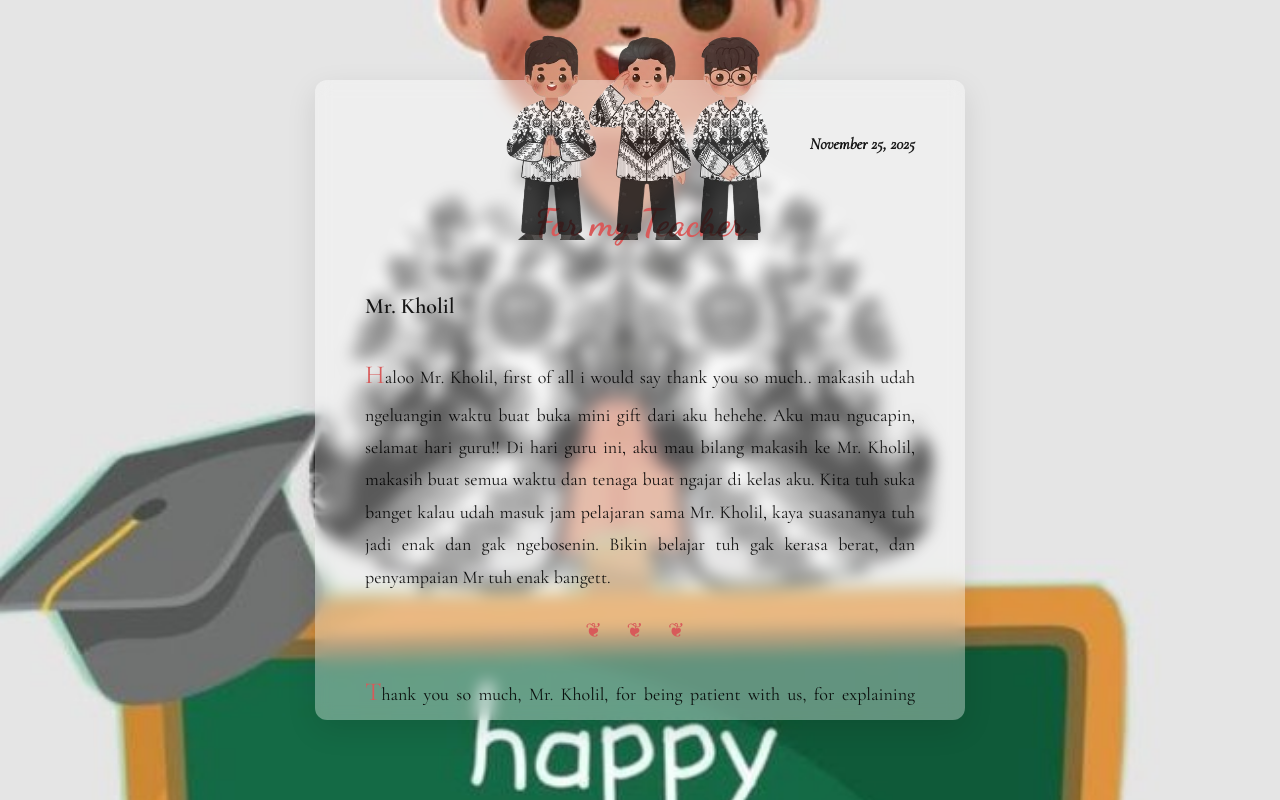
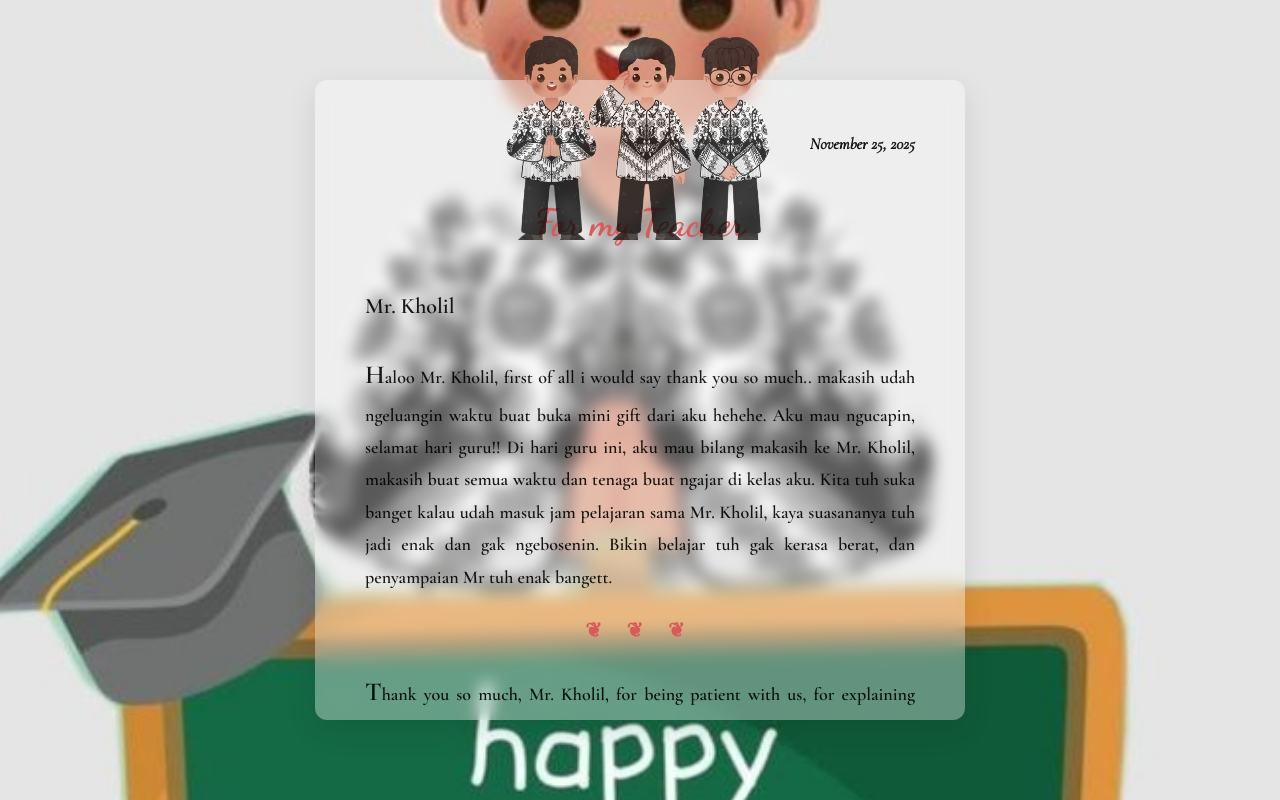
Before and after one commit to giftinn/selamat-hariguruu, a plain HTML site: page index.html in a window 1280 px wide. Drawn offline with nearby package versions, Linux system fonts and the light colour scheme.

Commit message:
Update index.html

```diff
--- a/index.html
+++ b/index.html
@@ -150,18 +150,13 @@
       margin-bottom: 30px;
       text-align: justify;
       font-size: 18px;
-    }
-
-    .body-text {
-      margin-bottom: 30px;
-      text-align: justify;
-      font-size: 18px;
       color: var(--text-strong);
+      font-weight: bold;
     }
 
     .body-text p:first-letter {
       font-size: 26px;
-      color: var(--primary-color);
+      color: var(--text-strong);
     }
 
     .closing {
```
